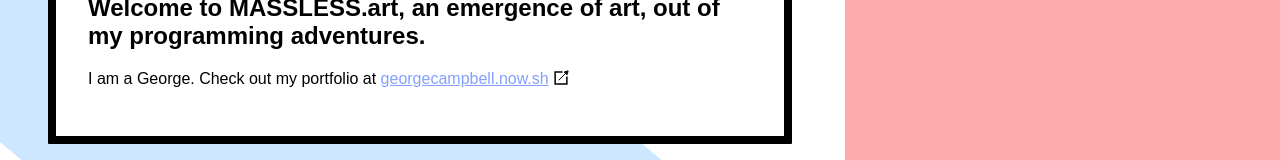
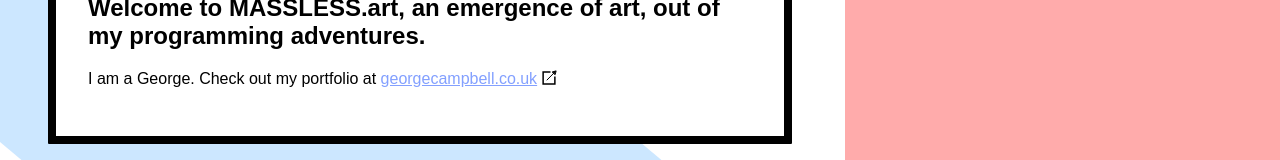
Before and after one commit to campbellgoe/massless.art, a Next.js app: page / in a window 1280 px wide. Shown: the part 258-418 px from the top of the page. Built offline with nearby package versions, Linux system fonts and the light colour scheme.

Commit message:
updated link to portfolio

```diff
--- a/pages/index.js
+++ b/pages/index.js
@@ -21,7 +21,7 @@ export default () => {
       <main>
         <section>
           <h2>Welcome to MASSLESS.art, an emergence of art, out of my programming adventures.</h2>
-          <p>I am a George. Check out my portfolio at <ExternalLink href="http://georgecampbell.now.sh">georgecampbell.now.sh</ExternalLink></p>
+          <p>I am a George. Check out my portfolio at <ExternalLink href="https://georgecampbell.co.uk">georgecampbell.co.uk</ExternalLink></p>
         </section>
         <section>
           <div>
```
